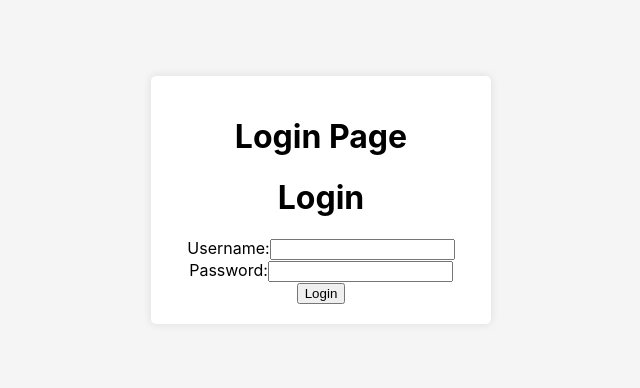
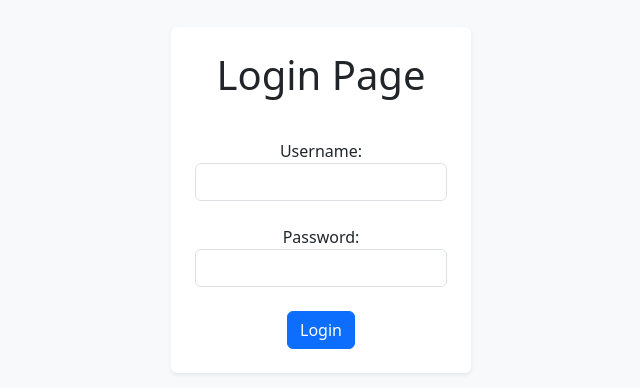
Before and after one commit to JaxGenius/crafters-corner, a React (Create React App) app in the folder crafters-corner/: page /login in a window 1280 px wide. Shown: the part 200-588 px from the top of the page, without its empty margins (319-959 px from the left). Built offline with nearby package versions, Linux system fonts and the light colour scheme.

Commit message:
introduced bootstrap for styling

```diff
--- a/crafters-corner/package.json
+++ b/crafters-corner/package.json
@@ -6,6 +6,7 @@
     "@testing-library/jest-dom": "^5.17.0",
     "@testing-library/react": "^13.4.0",
     "@testing-library/user-event": "^13.5.0",
+    "bootstrap": "^5.3.3",
     "cors": "^2.8.5",
     "express": "^4.19.2",
     "mongoose": "^8.3.1",
--- a/crafters-corner/src/AppContext.js
+++ b/crafters-corner/src/AppContext.js
@@ -5,10 +5,11 @@ export const AppContext = createContext();
 export const AppProvider = ({ children }) => {
   const [isLoggedIn, setIsLoggedIn] = useState(false);
   const [displayName, setDisplayName] = useState('');
+  const [userID, setUserID] = useState('');
   const [test, setTest] = useState('test');
 
   return (
-    <AppContext.Provider value={{ isLoggedIn, setIsLoggedIn, displayName, setDisplayName, test, setTest }}>
+    <AppContext.Provider value={{ isLoggedIn, setIsLoggedIn, displayName, setDisplayName, userID, setUserID, test, setTest }}>
       {children}
     </AppContext.Provider>
   );
--- a/crafters-corner/src/components/LoginComponent.js
+++ b/crafters-corner/src/components/LoginComponent.js
@@ -1,12 +1,12 @@
 import React, { useState, useContext } from 'react';
 import { AppContext } from '../AppContext';
 import { useNavigate } from 'react-router-dom';
+import 'bootstrap/dist/css/bootstrap.min.css';
 
 function LoginComponent() {
   const [username, setUsername] = useState('');
   const [password, setPassword] = useState('');
-  const { setIsLoggedIn, setDisplayName } = useContext(AppContext);
-  const { isLoggedIn } = useContext(AppContext);
+  const { setIsLoggedIn, setDisplayName, setUserID } = useContext(AppContext);
 
   const navigate = useNavigate();
 
@@ -22,34 +22,32 @@ function LoginComponent() {
     });
 
     if (response.ok) {
-      //const data = await response.json();
-      // Handle successful login here (e.g. redirect, show message, etc.)
-      console.log('isLoggedin first', {isLoggedIn});
-      setIsLoggedIn(true); // Set the isLoggedIn state to true
-      console.log('isLoggedin second', {isLoggedIn});
-      setDisplayName(username);  // Set the displayName state to the username
-      alert('Login successful'); // Display a browser alert message
-      navigate('/'); // Navigate back to homepage
+      // Handle successful login here
+      const data = await response.json();
+      setIsLoggedIn(true);
+      setDisplayName(username);
+      setUserID(data.id);
+      alert('Login successful');
+      navigate('/');
     } else {
+      // Handle failed login here
       console.log('Login failed');
-      alert('Login failed'); // Display a browser alert message
-      // Handle failed login here (e.g. show error message)
+      alert('Login failed');
     }
   };
 
   return (
     <div>
-      <h1>Login</h1>
-      <form onSubmit={handleSubmit}>
-        <label>
+      <form className="form-group" onSubmit={handleSubmit}>
+        <label className="form-label mt-3">
           Username:
-          <input type="text" value={username} onChange={e => setUsername(e.target.value)} required />
+          <input type="text" className="form-control" value={username} onChange={e => setUsername(e.target.value)} required />
         </label>
-        <label>
+        <label className="form-label mt-3">
           Password:
-          <input type="password" value={password} onChange={e => setPassword(e.target.value)} required />
+          <input type="password" className="form-control" value={password} onChange={e => setPassword(e.target.value)} required />
         </label>
-        <button type="submit">Login</button>
+        <button type="submit" className="btn btn-primary mt-3">Login</button>
       </form>
     </div>
   );
--- a/crafters-corner/src/pages/Homepage.js
+++ b/crafters-corner/src/pages/Homepage.js
@@ -1,37 +1,45 @@
 import React, { useContext } from 'react';
-import { Link } from 'react-router-dom';
+import { Link, useNavigate } from 'react-router-dom';
 import SearchComponent from '../components/SearchComponent';
 import { AppContext } from '../AppContext';
+import 'bootstrap/dist/css/bootstrap.min.css';
 
 function Homepage() {
-  const { isLoggedIn, displayName } = useContext(AppContext);
+  const { isLoggedIn, displayName, setIsLoggedIn, setDisplayName } = useContext(AppContext);
+  const navigate = useNavigate();
+
+  const handleLogout = () => {
+    setIsLoggedIn(false);
+    setDisplayName('');
+    alert('Logged out');
+    navigate('/login');
+  };
 
   return (
-    <div>
-      <header>
+    <div className="container">
+      <header className="d-flex justify-content-between align-items-center my-3">
         <Link to="/"><img src="logo.png" alt="Logo" /></Link>
         <nav>
           {isLoggedIn ? (
-            <>
+            <div>
               <p>Welcome, {displayName}!</p>
-              <Link to="/logout">Logout</Link>
-            </>
+              <button className="btn btn-primary" onClick={handleLogout}>Logout</button>
+            </div>
           ) : (
-            <>
-              <Link to="/login">Login</Link>
-              <Link to="/register">Register</Link>
-            </>
+            <div>
+              <Link className="btn btn-primary mr-2" to="/login">Login</Link>
+              <Link className="btn btn-secondary" to="/register">Register</Link>
+            </div>
           )}
         </nav>
       </header>
-      <div>name = {displayName}</div>
       <div id="search">
         <SearchComponent />
       </div>
-      <div style={{ display: 'flex', justifyContent: 'space-between' }}>
-        <div style={{ flex: '1', margin: '10px', padding: '20px', border: '1px solid black' }}>Category 1</div>
-        <div style={{ flex: '1', margin: '10px', padding: '20px', border: '1px solid black' }}>Category 2</div>
-        <div style={{ flex: '1', margin: '10px', padding: '20px', border: '1px solid black' }}>Category 3</div>
+      <div className="d-flex justify-content-between">
+        <div className="flex-grow-1 m-2 p-3 border">Category 1</div>
+        <div className="flex-grow-1 m-2 p-3 border">Category 2</div>
+        <div className="flex-grow-1 m-2 p-3 border">Category 3</div>
       </div>
     </div>
   );
--- a/crafters-corner/src/pages/LoginPage.js
+++ b/crafters-corner/src/pages/LoginPage.js
@@ -1,11 +1,12 @@
 import React from 'react';
 import LoginComponent from '../components/LoginComponent';
+import 'bootstrap/dist/css/bootstrap.min.css';
 
 function LoginPage() {
   return (
-    <div style={{ display: 'flex', justifyContent: 'center', alignItems: 'center', height: '100vh', backgroundColor: '#f5f5f5' }}>
-      <div style={{ width: '300px', padding: '20px', borderRadius: '5px', boxShadow: '0px 0px 10px 0px rgba(0,0,0,0.1)', backgroundColor: '#fff' }}>
-        <h1 style={{ textAlign: 'center', marginBottom: '20px' }}>Login Page</h1>
+    <div className="d-flex justify-content-center align-items-center vh-100 bg-light">
+      <div className="p-4 rounded shadow-sm bg-white" style={{ width: '300px' }}>
+        <h1 className="text-center mb-4">Login Page</h1>
         <LoginComponent />
       </div>
     </div>
```
Also changed, not shown: 1 other file (tests, documents, lock files or other folders).
